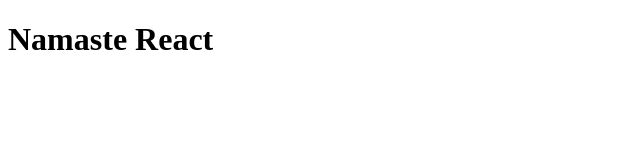
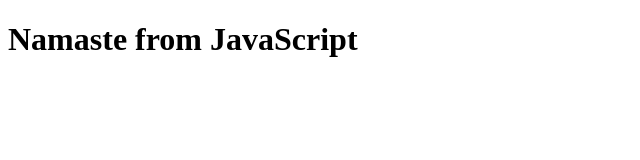
Before and after one commit to shivangii-garg/Namaste_React, a plain HTML site: page index.html in a window 1280 px wide. Shown: the whole page, without its empty margins (0-640 px from the left). Drawn offline with Linux system fonts and the light colour scheme.

Commit message:
DOM manipulation using JS

```diff
--- a/index.html
+++ b/index.html
@@ -4,9 +4,17 @@
     <meta charset="UTF-8">
     <meta http-equiv="X-UA-Compatible" content="IE=edge">
     <meta name="viewport" content="width=device-width, initial-scale=1.0">
-    <title>Document</title>
+    <title>Namste React</title>
 </head>
 <body>
-    <h1>Namaste React</h1>
+    <!-- <h1 id="root">Namaste React</h1> -->
+<div id="root"></div>
+<!-- Using JS -->
+<script>
+        let element = document.createElement("h1");
+        element.innerHTML = "Namaste from JavaScript";
+        let root = document.getElementById("root");
+            root.appendChild(element);
+</script>
 </body>
 </html>
```
